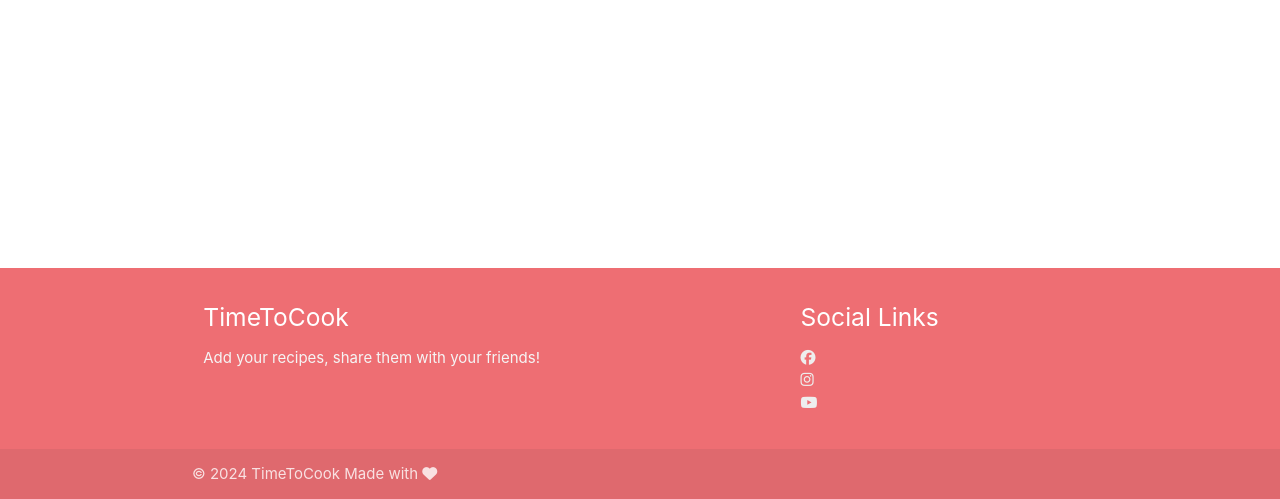
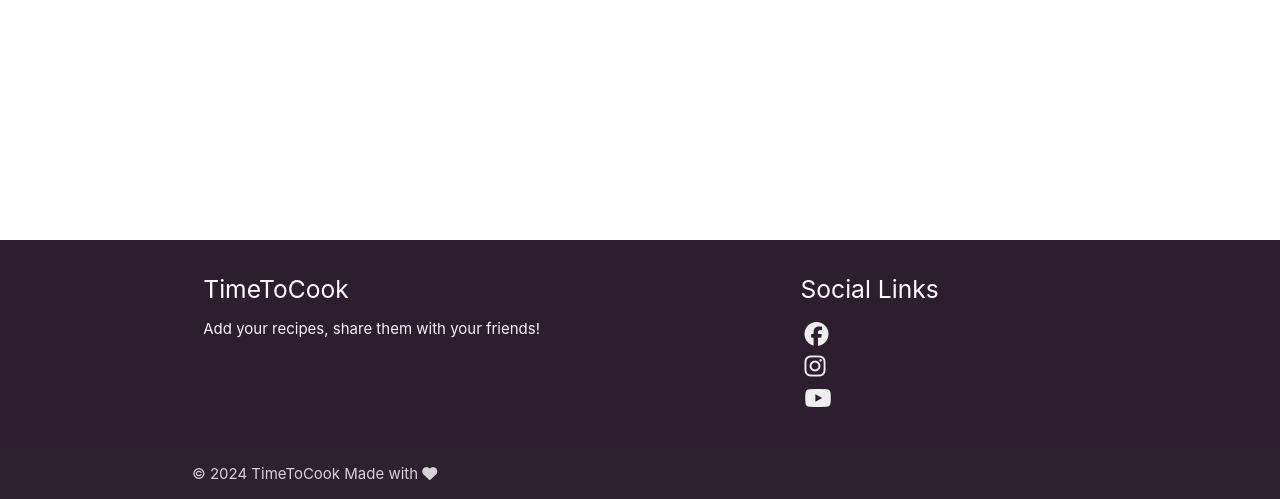
Before and after one commit to mariusmilitaru32/TimeToCook, a Flask app: page /categories in a window 1280 px wide. Shown: the part 301-800 px from the top of the page. Run offline with Flask 3, Linux system fonts and the light colour scheme; data that the repository does not hold is empty; some libraries are stand-ins or nearby versions.

Commit message:
Add footer style

```diff
--- a/timetocook/static/css/style.css
+++ b/timetocook/static/css/style.css
@@ -108,3 +108,15 @@ main {
     margin: 10px 0;
     border-radius: 5px;
 }
+
+.page-footer {
+    background-color: #2d1e2f;
+}
+
+/* Increase font size for social icons within the list */
+ul li a .fa-facebook,
+ul li a .fa-instagram,
+ul li a .fa-youtube {
+    font-size: 24px;
+    padding: 4px;
+}
```
